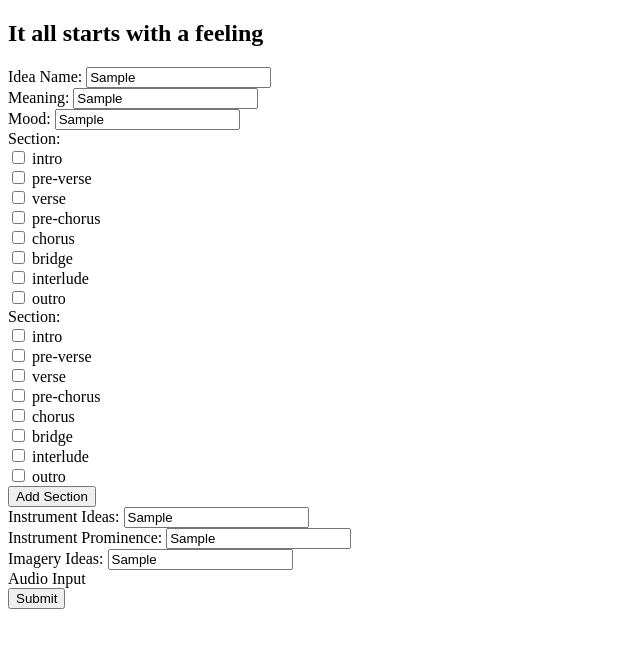
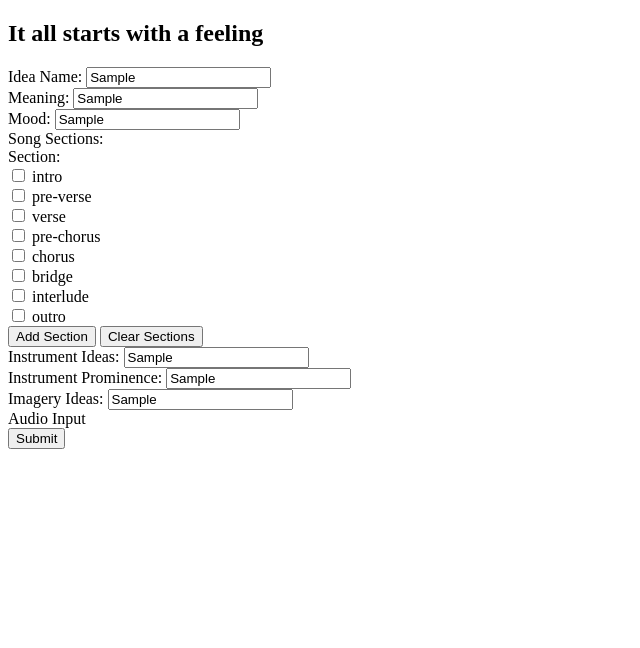
Before and after one commit to charliejb1/capture-a-feeling, a plain HTML site: page form.html in a window 1280 px wide. Both pictures are taken after typing "Sample", "Sample", "Sample", "Sample", "Sample", "Sample" into the empty fields and a click on the button "Add Section". Shown: the whole page, without its empty margins (0-640 px from the left). Drawn offline with Linux system fonts and the light colour scheme.

Commit message:
corrections for adding new song sections

```diff
--- a/form.html
+++ b/form.html
@@ -29,42 +29,15 @@
                 <input id="mood-input" type="text" placeholder="Enter mood" />
             </div>
 
-            <div id = checkbox-container>
-                <div class="song-section">
-
-                    <label>Section:</label><br>
-                    <input type="checkbox" class="intro-input">
-                    <label for="intro-input-1">intro</label><br>
-
-                    <input type="checkbox" class="pre-verse-input">
-                    <label for="pre-verse-input-1"> pre-verse</label><br>
-
-                    <input type="checkbox" class="verse-input">
-                    <label for="verse-input-1">verse</label><br>
-
-                    <input type="checkbox" class="pre-chorus-input">
-                    <label for="pre-chorus-input-1">pre-chorus</label><br>
-
-                    <input type="checkbox" class="chorus-input">
-                    <label for="chorus-input-1">chorus</label><br>
-
-                    <input type="checkbox" class="bridge-input">
-                    <label for="bridge-input-1">bridge</label><br>
-
-                    <input type="checkbox" class="interlude-input">
-                    <label for="interlude-input-1">interlude</label><br>
-
-                    <input type="checkbox" class="outro-input">
-                    <label for="outro-input-1">outro</label><br>
-                </div>
-
-                <div id="new-div">
+            <label>Song Sections:</label>
+            <div id="checkbox-container">
 
             </div>
         </div>
 
         <div>
             <button id="section-btn" type="button">Add Section</button>
+            <button id="clear-btn" type="button">Clear Sections</button>
         </div>
 
         <div class="form-section">
--- a/js/form.js
+++ b/js/form.js
@@ -1,11 +1,13 @@
-const checkboxContainer = document.getElementById('new-div')
+const checkboxContainer = document.getElementById('checkbox-container')
 const sectionButton = document.getElementById('section-btn')
+const clearButton = document.getElementById('clear-btn')
+const newDiv = document.getElementsByClassName('song-section');
 
 
 function sectionFunction() {
 
     const checkboxElement = document.createElement('div');
-    checkboxElement.setAttribute('class', 'song-section')
+    checkboxElement.setAttribute('class', 'new-section')
 
 
     checkboxElement.innerHTML = `
@@ -41,4 +43,10 @@ function sectionFunction() {
 
 }
 
+function clearSections() {
+  const newDiv = document.getElementsByClassName('new-section');
+  while (newDiv.length > 0) newDiv[0].remove();
+}
+
 sectionButton.addEventListener('click', sectionFunction);
+clearButton.addEventListener('click', clearSections);
```
Lines whose indentation alone changed are shown as unchanged.
